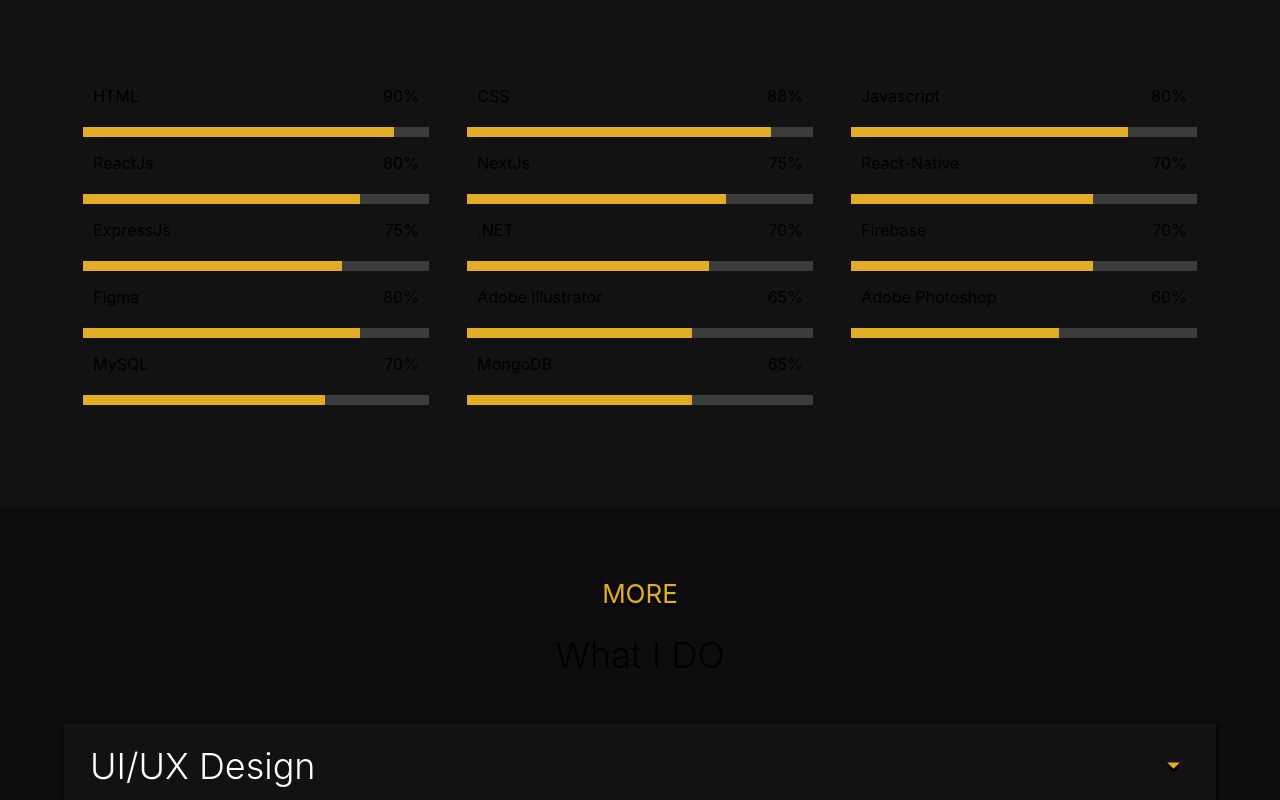
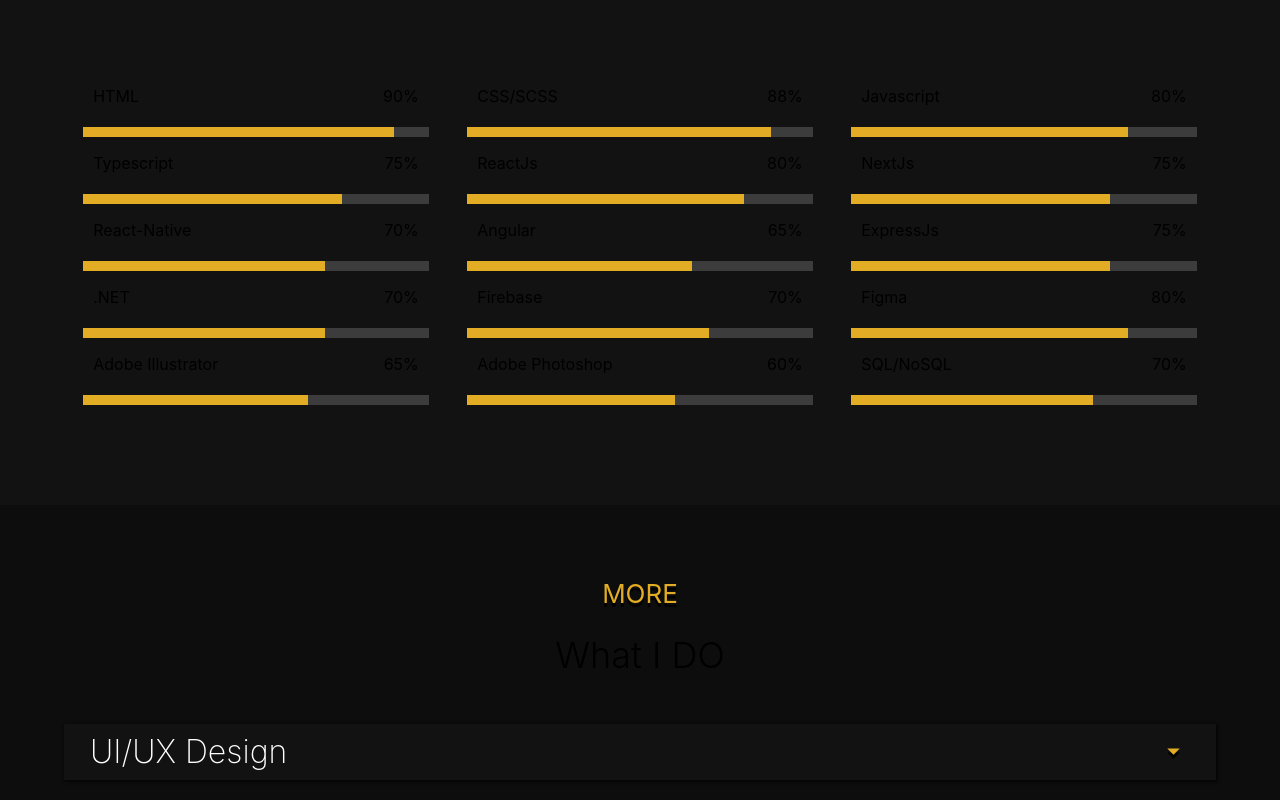
Before and after one commit to Prilo-1010/portfolioWebsite, a Next.js app: page /about in a window 1280 px wide. Shown: the part 860-1660 px from the top of the page. Built offline with nearby package versions, Linux system fonts and the light colour scheme.

Commit message:
Final Check up

```diff
--- a/components/Accordion.tsx
+++ b/components/Accordion.tsx
@@ -18,7 +18,7 @@
             click ? styles.accordionItemHeader1 : styles.accordionItemHeader
           }
         >
-          <h1 style={{ paddingLeft: 10 }} className={styles2.textSubHeader}>
+          <h1 style={{ paddingLeft: 10, fontWeight: 200 }} className={styles2.textSubHeader1}>
             {title}
           </h1>
           <div className={styles.sign} onClick={handleClick}>
--- a/components/Layout.tsx
+++ b/components/Layout.tsx
@@ -28,6 +28,7 @@
       router.events.off("routeChangeError", handleComplete);
     };
   });
+
   return (
     <>
       <div>
--- a/pages/about.tsx
+++ b/pages/about.tsx
@@ -34,7 +34,7 @@
             <div className={styles.aboutInfo}>
               <h2 className={styles2.textSubHeader1}>Software Developer</h2>
               <p className={styles2.textParagraph}>
-                Im a Full-Stack Developer situated in South Africa. uve forever
+                Im a Full-Stack Developer situated in South Africa. I have forever
                 been somebody who has both an innovative and a consistent side.
                 At the point when I found website composition , I understood it
                 would be the ideal fit. I could utilize my inventive side to
@@ -133,16 +133,21 @@
 
             <div className={styles.skillSet}>
               <Skills text="HTML" skill={styles.html} percent="90%" />
-              <Skills text="CSS" skill={styles.css} percent="88%" />
+              <Skills text="CSS/SCSS" skill={styles.css} percent="88%" />
               <Skills
                 text="Javascript"
                 skill={styles.javascript}
                 percent="80%"
               />
-
+              <Skills
+                text="Typescript"
+                skill={styles.express}
+                percent="75%"
+              />
               <Skills text="ReactJs" skill={styles.react} percent="80%" />
               <Skills text="NextJs" skill={styles.next} percent="75%" />
               <Skills text="React-Native" skill={styles.native} percent="70%" />
+              <Skills text="Angular" skill={styles.mongo} percent="65%" />
 
               <Skills text="ExpressJs" skill={styles.express} percent="75%" />
               <Skills text=".NET" skill={styles.net} percent="70%" />
@@ -160,8 +165,8 @@
                 percent="60%"
               />
 
-              <Skills text="MySQL" skill={styles.sql} percent="70%" />
-              <Skills text="MongoDB" skill={styles.mongo} percent="65%" />
+              <Skills text="SQL/NoSQL" skill={styles.sql} percent="70%" />
+
             </div>
           </div>
         </div>
--- a/pages/work.tsx
+++ b/pages/work.tsx
@@ -44,8 +44,8 @@
   ];
   //
 
-  console.log(allCategories);
-  console.log(project)
+  // console.log(allCategories);
+  // console.log(project)
 
   const [work, setWork] = useState(project);
   const [buttons, setButtons] = useState(allCategories);
--- a/styles/Index.module.css
+++ b/styles/Index.module.css
@@ -57,7 +57,7 @@
   text-decoration: none;
   display: inline-block;
   position: relative;
-  transition: 1s;
+  transition: .5s;
 }
 
 .navLinksActive{
@@ -70,7 +70,7 @@
   text-decoration: none;
   display: inline-block;
   position: relative;
-  transition: 1s;
+  transition: .5s;
 }
 .navLinks {
   color: var(--white);
@@ -96,7 +96,7 @@
   font-size: 18px;
   font-weight: bold;
   filter: drop-shadow(0px 4px #000);
-  transition: 1s;
+  transition: 0.5s;
 }
 
 .socialLinks:hover {
@@ -131,7 +131,7 @@
     left: 0;
     top: 100px;
     opacity: 1;
-    transition: 1s;
+    transition: 0.5s;
     z-index: 1;
     width: 100%;
     height: 100%;
@@ -145,12 +145,12 @@
   .navLinksActOff {
     position: fixed;
     left: -1700px;
-    transition: 1s;
+    transition: 0.5s;
     background: var(--myblack);
     color: var(--white);
     top: 100px;
     opacity: 1;
-    transition: 3s;
+    transition: 1s;
     z-index: 1;
     width: 100%;
     height: 100%;
--- a/styles/Work.module.css
+++ b/styles/Work.module.css
@@ -6,7 +6,7 @@
   padding-top: 10px;
 }
 
-.workPage{
+.workPage {
   width: 70%;
   display: block;
   margin: auto;
@@ -67,7 +67,7 @@
   opacity: 0;
 }
 
-.filters{
+.filters {
   width: 40%;
   display: grid;
   grid-template-columns: 1fr 1fr 1fr 1fr;
@@ -79,7 +79,6 @@
   margin-bottom: 50px;
 }
 
-
 @media screen and (max-width: 1290px) {
   .portfolioMain {
     width: 100%;
@@ -88,7 +87,7 @@
     padding-top: 10px;
     margin: auto;
   }
-  .filters{
+  .filters {
     width: 60%;
   }
 }
@@ -127,10 +126,9 @@
     justify-content: center;
   }
 
-  .filters{
+  .filters {
     width: 70%;
   }
-
 }
 
 @media screen and (max-width: 720px) {
@@ -156,7 +154,7 @@
     justify-content: center;
   }
 
-  .filters{
+  .filters {
     width: 90%;
   }
 }
@@ -183,27 +181,26 @@
     justify-content: center;
   }
 
-  .workPage{
+  .workPage {
     width: 90%;
   }
-
 }
 
 /* Work ID */
 .projectContainer {
-  width: fit-content;
-  max-width: 100%;
+  width: auto;
   height: auto;
   align-items: center;
   margin: auto;
   padding-top: 100px;
+
 }
 
 .project {
   background-color: #30302f;
-  height: auto;
   background-size: contain;
   box-shadow: 0px 4px 4px black;
+
 }
 
 .imgWork {
@@ -271,18 +268,16 @@
   left: 0px;
 }
 
-
-.dialogOverlay{
+.dialogOverlay {
   position: fixed;
   top: 0px;
   right: 0px;
   bottom: 0px;
   left: 0px;
   background-color: rgba(0, 0, 0, 0.811);
-
 }
 
-.dialogProp{
+.dialogProp {
   position: relative;
   display: flex;
   align-items: center;
@@ -291,20 +286,18 @@
 }
 
 @media screen and (max-width: 1280px) {
-  .dialogProp{
+  .dialogProp {
     width: 80%;
   }
 }
 
 @media screen and (max-width: 960px) {
-  .dialogProp{
+  .dialogProp {
     width: 90%;
   }
 }
 @media screen and (max-width: 500px) {
-  .dialogProp{
+  .dialogProp {
     width: 90%;
   }
-
-
 }
```
Also changed, not shown: components/WorkCard.tsx (+33 -29 lines), components/home/Servcies.tsx (+5 -5 lines). Lines whose indentation alone changed are shown as unchanged.
